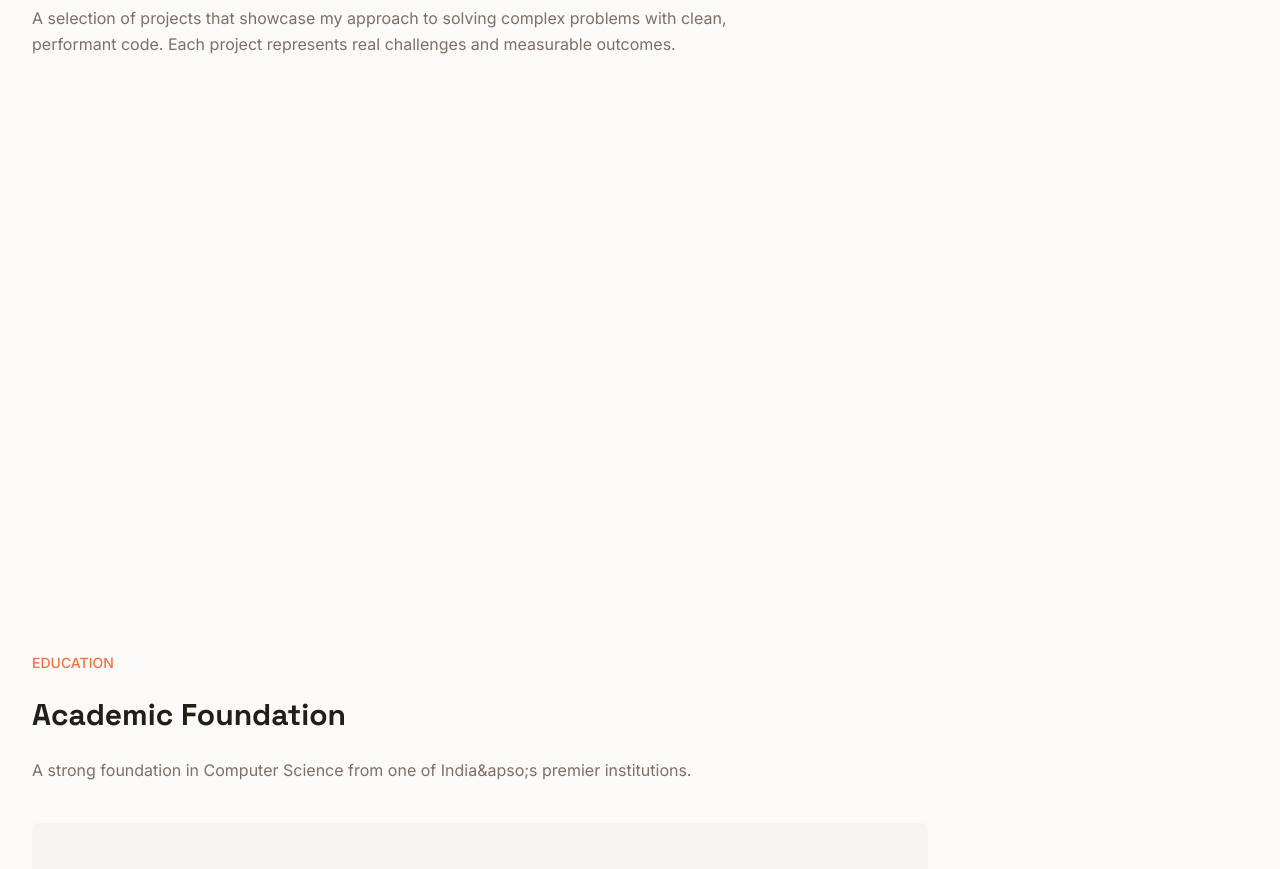
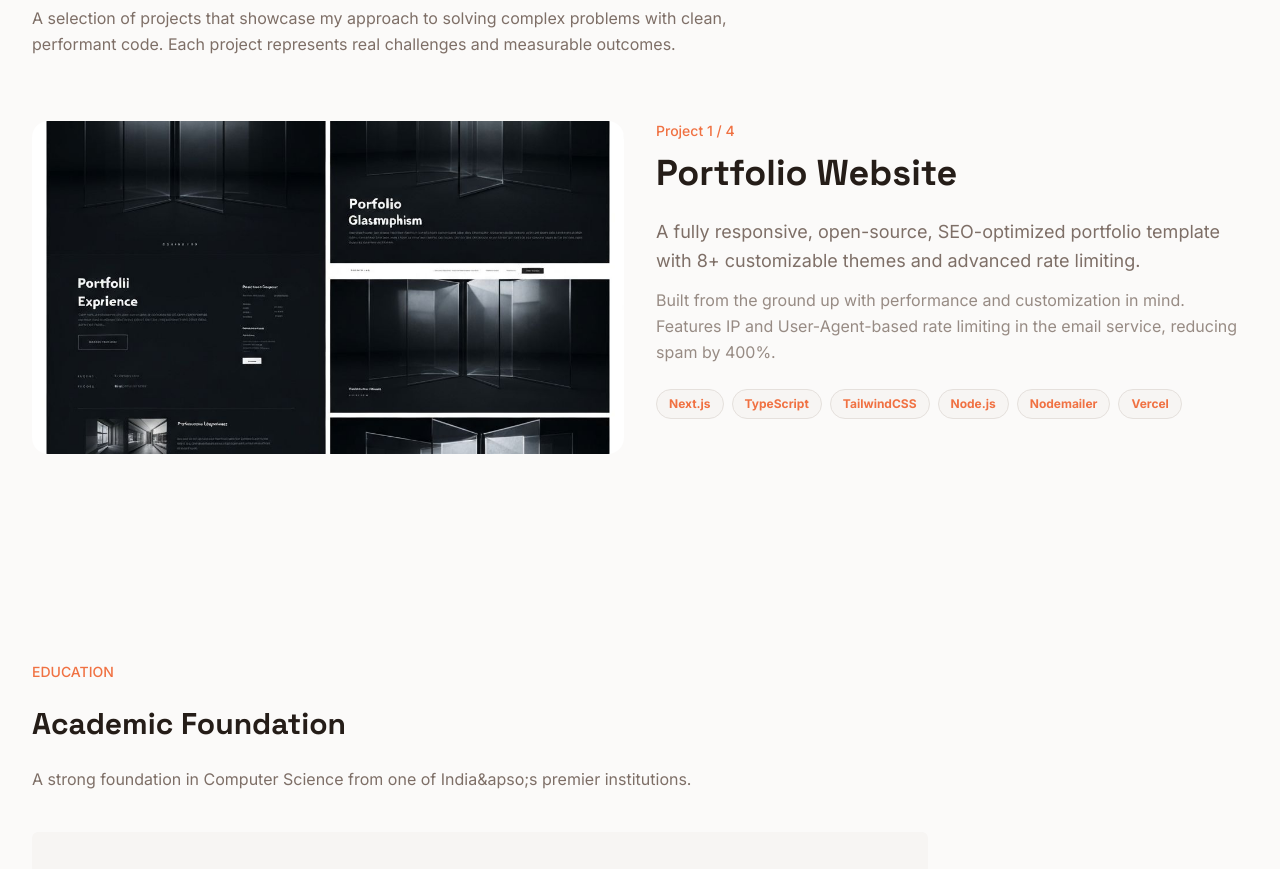
Before and after one commit to Ashu112/Portfolio-v2, a Next.js app: page / in a window 1280 px wide. Shown: the part 4800-5669 px from the top of the page. Built offline with nearby package versions, Linux system fonts and the light colour scheme.

Commit message:
project card rendered

```diff
--- a/src/components/Projects.tsx
+++ b/src/components/Projects.tsx
@@ -1,7 +1,18 @@
+'use client';
+
+import { projectData } from '@/data/ProjectsData';
+import Image from 'next/image';
+import { useState } from 'react';
+
 export default function Projects() {
+  const [activeIndex, setActiveIndex] = useState(0);
+
+  const activeProject = projectData[activeIndex];
+
   return (
     <section id="projects" className="min-h-screen py-32">
       <div className="section-container">
+        {/* Project header */}
         <div className="max-w-3xl space-y-4">
           <p className="text-primary font-medium">Projects</p>
           <h2 className="text-5xl font-bold">Featured Work</h2>
@@ -11,6 +22,53 @@ export default function Projects() {
             challenges and measurable outcomes.
           </p>
         </div>
+
+        {/* Project Highlight */}
+        <div className="mt-16 grid gap-8 md:grid-cols-2">
+          {/* Project Image */}
+          <div className="rounded-2xl">
+            <Image
+              width={500}
+              height={400}
+              src={activeProject.image}
+              alt={activeProject.title}
+              className="aspect-video w-full rounded-2xl object-cover"
+            />
+          </div>
+          {/* Project info */}
+          <div className="space-y-6">
+            <div className="space-y-3">
+              <p className="text-primary text-sm font-medium">
+                Project {activeIndex + 1} / {projectData.length}
+              </p>
+              <h3 className="text-4xl font-bold">{activeProject.title}</h3>
+            </div>
+
+            <div className="space-y-3">
+              <p className="text-muted-foreground text-lg leading-relaxed">
+                {activeProject.description}
+              </p>
+              <p className="text-muted-foreground/80 leading-relaxed">
+                {activeProject.longDescription}
+              </p>
+            </div>
+
+            <div className="flex flex-wrap gap-2">
+              {activeProject.techStack.map((skill) => (
+                <div
+                  key={skill}
+                  className="border-border bg-card text-primary rounded-full border px-3 py-1.5 text-xs font-bold"
+                >
+                  {skill}
+                </div>
+              ))}
+            </div>
+          </div>
+        </div>
+
+        {/* Navigation */}
+
+        {/* image cards */}
       </div>
     </section>
   );
--- a/src/data/ProjectsData.ts
+++ b/src/data/ProjectsData.ts
@@ -16,7 +16,7 @@ export const projectData: ProjectDataType[] = [
       'Nodemailer',
       'Vercel',
     ],
-    image: '/modern-portfolio-website-dark-theme-glassmorphism.jpg',
+    image: '/project-1.jpg',
     github: 'https://github.com/Ashu112',
     link: '#',
     color: 'from-primary to-accent',
@@ -35,7 +35,7 @@ export const projectData: ProjectDataType[] = [
       'Monaco Editor',
       'Zustand',
     ],
-    image: '/json-tree-visualizer-node-graph-dark-theme.jpg',
+    image: '/project-2.jpg',
     github: 'https://github.com/Ashu112',
     link: '#',
     color: 'from-accent to-secondary',
@@ -48,7 +48,7 @@ export const projectData: ProjectDataType[] = [
     longDescription:
       'Streamlined recruiter workflows, cutting sourcing time by 50% and increasing email campaign throughput by 3x.',
     techStack: ['React.js', 'Xyflow', 'TypeScript', 'TailwindCSS'],
-    image: '/workflow-builder-drag-drop-nodes-purple-theme.jpg',
+    image: '/project-3.jpg',
     github: 'https://github.com/Ashu112',
     link: '#',
     color: 'from-secondary to-primary',
@@ -61,7 +61,7 @@ export const projectData: ProjectDataType[] = [
     longDescription:
       'Enables analysts to create custom dashboards and monitor 1K+ real-time metrics with link data updates and interactive visualizations.',
     techStack: ['React.js', 'D3.js', 'WebSockets', 'Node.js', 'AG-Grid'],
-    image: '/analytics-dashboard-builder-dark-theme-charts.jpg',
+    image: '/project-4.jpg',
     github: 'https://github.com/Ashu112',
     link: '#',
     color: 'from-primary via-accent to-secondary',
```
